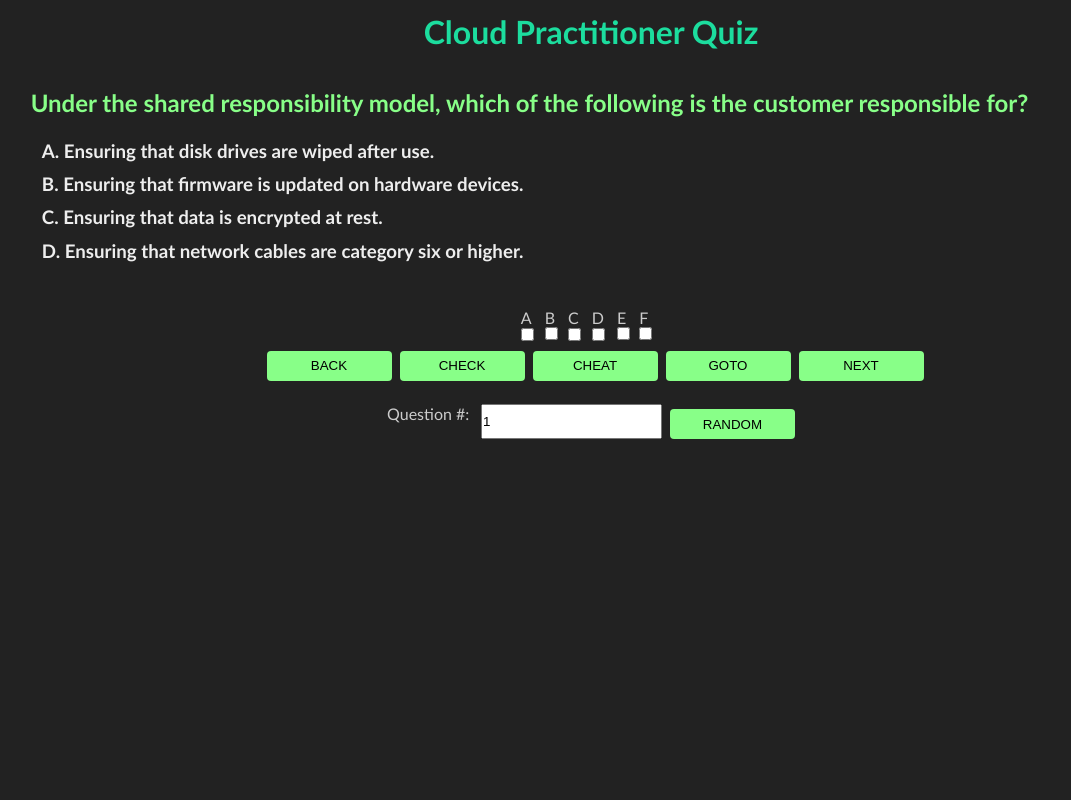
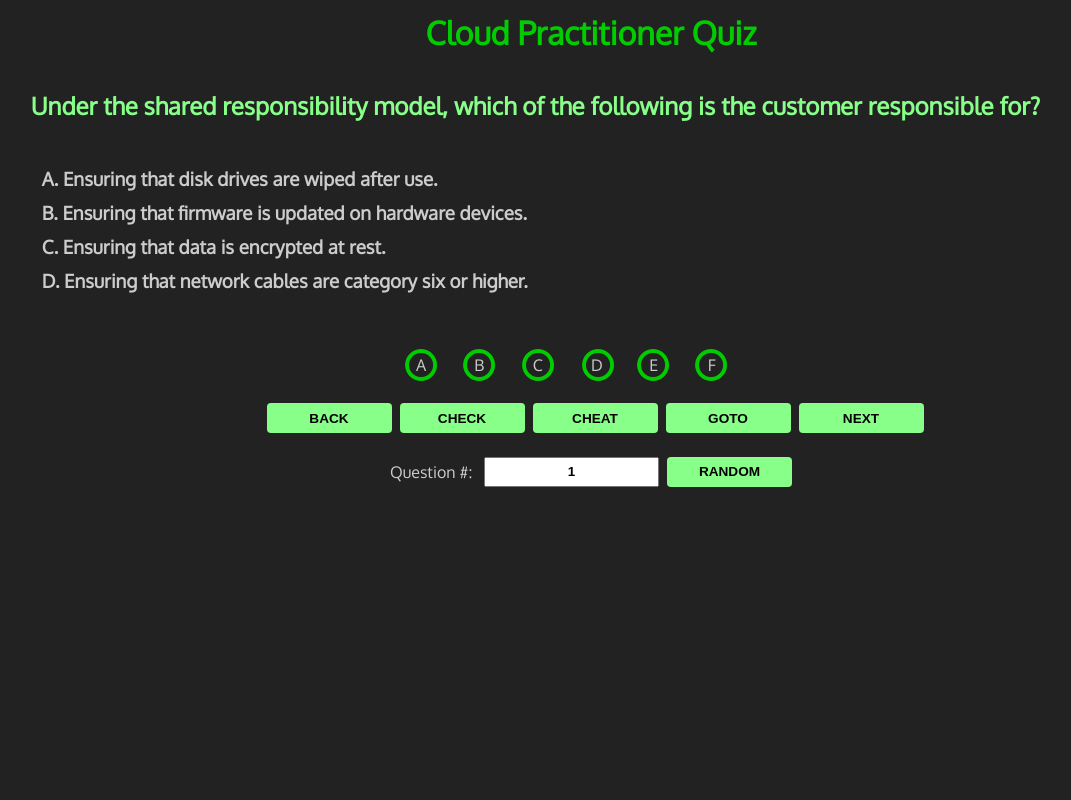
Before and after one commit to peqltta/quiztest, a Flask app: page /quiz in a window 1280 px wide. Shown: the whole page, without its empty margins (17-1088 px from the left). Run offline with Flask 2, Linux system fonts and the light colour scheme.

Commit message:
asdfasdf

```diff
--- a/static/styles.css
+++ b/static/styles.css
@@ -4,14 +4,15 @@
                                            }
 
                                             :root {
-                                               font-family: 'Trebuchet MS', 'Lucida Sans Unicode', 'Lucida Grande', 'Lucida Sans', Arial, sans-serif;
-                                               color: #fff;
+                                               font-family: 'Oxygen', 'Trebuchet MS', 'Lucida Sans Unicode', 'Lucida Grande', 'Lucida Sans', Arial, sans-serif;
+                                               color: #222;
+                                               background-color: #222;
                                                margin: 0;
                                                left: 0;
                                            }
 
                                            body {
-                                               background-color: #222;
+                                               color: #222;
                                                display: flex;
                                                flex-direction: column;
                                                flex-wrap: wrap;
@@ -35,11 +36,11 @@
 
                                            ul {
                                                margin: 2%;
-                                               padding-top 2%;
+                                               padding-top: 1%;
                                            }
 
                                            h1 {
-                                               color: #1CDD9E;
+                                               color: #0c0;
                                                margin: 1%;
                                            }
 
@@ -49,7 +50,9 @@
                                                width: 95%;
                                            }
 
-                                           h3 {}
+                                           h3 {
+                                               color: #ccc;
+                                           }
 
                                            label,
                                            p {
@@ -66,6 +69,7 @@
                                            #buttons {
                                                display: flex;
                                                padding-top: 5px;
+                                               margin-top: 2%;
                                                width: 100%;
                                                justify-content: center;
                                            }
@@ -80,15 +84,11 @@
                                                list-style: none;
                                            }
 
-                                           input[type=checkbox] {
-                                               margin: 1%;
-                                           }
-
                                            input[type=submit] {
-                                               margin-top: 5px;
                                                padding: 0.1em;
                                                margin-left: 0.5rem;
-                                               margin-top: 5px;
+                                               font-weight: bold;
+                                               font-size: 0.85rem;
                                                padding: 0.1em;
                                                background-color: #8f8;
                                                width: 125px;
@@ -102,17 +102,18 @@
                                            }
 
                                            input[type=submit]:hover {
-                                               background-color: #1CDD9E;
+                                               background-color: #0c0;
                                            }
 
                                            input[type=button]:hover {
-                                               background-color: #1CDD9E;
+                                               background-color: #0c0;
                                            }
 
                                            input[type=button] {
-                                               margin-top: 5px;
                                                margin-left: 0.5rem;
                                                padding: 0.1em;
+                                               font-weight: bold;
+                                               font-size: 0.85rem;
                                                background-color: #8f8;
                                                width: 125px;
                                                height: 30px;
@@ -140,6 +141,13 @@
                                               }
                                               input[type=text]{
                                                 margin-left: 1%;
+                                                height: 30px;
+                                                font-weight:bold;
+                                                width: 15%;
+                                                text-align: center;
+                                              }
+                                              #qnum label{
+                                                  padding-top: 5px;
                                               }
                                               #foot {
                                                   display: flex;
@@ -154,3 +162,27 @@
                                                 justify-content: center;
                                                 margin-top: 2%;
                                             }
+                                            #options label{
+                                                width: 5%;
+                                                height: 10%;
+                                                transition: .3s;
+                                                cursor: pointer;
+
+                                            }
+                                            #options label:hover{
+                                                color:#999;
+                                            }
+                                            #options label::after{
+                                                content: ' ';
+                                                display:inline-block;
+                                                width: 32px;
+                                                transform: translateX(-21px) translateY(10px);
+                                                height: 32px;
+                                                background-image:url(/static/circle.png);
+                                            }
+
+                                           input[type=checkbox] {
+                                            width: 0;
+                                            height: 0;
+                                            visibility: hidden;
+                                        }
--- a/templates/main.html
+++ b/templates/main.html
@@ -1,27 +1,31 @@
 <head>
+    <meta charset="UTF-8">
     <link rel="apple-touch-icon" sizes="180x180" href="/static/apple-touch-icon.png">
     <link rel="icon" type="image/png" sizes="32x32" href="/static/favicon-32x32.png">
     <link rel="icon" type="image/png" sizes="16x16" href="/static/favicon-16x16.png">
     <link rel="manifest" href="/static/site.webmanifest">
     <link rel="stylesheet" href="/static/styles.css">
+    <link rel="preconnect" href="https://fonts.googleapis.com">
+<link rel="preconnect" href="https://fonts.gstatic.com" crossorigin>
+<link href="https://fonts.googleapis.com/css2?family=Oxygen&display=swap" rel="stylesheet">
     <title>Cloud Quiz</title>
 </head>
 <script type="text/javascript">
     function checkAnswers() {
         let ans = ' ';
-        if (document.getElementById("A").checked == true) {
+        if (document.getElementById("Ac").checked == true) {
             ans += 'A';
         }
-        if (document.getElementById("B").checked == true) {
+        if (document.getElementById("Bc").checked == true) {
             ans += 'B';
         }
-        if (document.getElementById("C").checked == true) {
+        if (document.getElementById("Cc").checked == true) {
             ans += 'C';
         }
-        if (document.getElementById("D").checked == true) {
+        if (document.getElementById("Dc").checked == true) {
             ans += 'D';
         }
-        if (document.getElementById("E").checked == true) {
+        if (document.getElementById("Ec").checked == true) {
             ans += 'E';
         }
         ans = ans.trim();
@@ -44,6 +48,58 @@
     function randQuest() {
         document.getElementById('qn').value = Math.floor(Math.random() * 670) + 1;
     }
+    function checkBoxes() {
+        if (document.getElementById('Ac').checked)
+        {
+            document.getElementById('Acl').innerHTML = 'X'
+            document.getElementById('Acl').style.color = 'red';
+        } else {
+            document.getElementById('Acl').innerHTML = 'A'
+            document.getElementById('Acl').style.color = 'white';
+
+        }
+        if (document.getElementById('Bc').checked)
+        {
+            document.getElementById('Bcl').innerHTML = 'X'
+            document.getElementById('Bcl').style.color = 'red';
+        } else {
+            document.getElementById('Bcl').innerHTML = 'B'
+            document.getElementById('Bcl').style.color = 'white';
+        }
+        if (document.getElementById('Cc').checked)
+        {
+            document.getElementById('Ccl').innerHTML = 'X'
+            document.getElementById('Ccl').style.color = 'red';
+        } else {
+            document.getElementById('Ccl').innerHTML = 'C'
+            document.getElementById('Ccl').style.color = 'white';
+        }
+        if (document.getElementById('Dc').checked)
+
+        {
+            document.getElementById('Dcl').innerHTML = 'X'
+            document.getElementById('Dcl').style.color = 'red';
+        } else {
+            document.getElementById('Dcl').innerHTML = 'D'
+            document.getElementById('Dcl').style.color = 'white';
+        }
+        if (document.getElementById('Ec').checked)
+        {
+            document.getElementById('Ecl').innerHTML = 'X'
+            document.getElementById('Ecl').style.color = 'red';
+        } else {
+            document.getElementById('Ecl').innerHTML = 'E'
+            document.getElementById('Ecl').style.color = 'white';
+        }
+        if (document.getElementById('Fc').checked)
+        {
+            document.getElementById('Fcl').innerHTML = 'X'
+            document.getElementById('Fcl').style.color = 'red';
+        } else {
+            document.getElementById('Fcl').innerHTML = 'F'
+            document.getElementById('Fcl').style.color = 'white';
+        }
+    }
 </script>
 <header>
     <h1>Cloud Practitioner Quiz</h1>
@@ -59,12 +115,12 @@
                 </li>
                 {%endfor%}
             </ul>
-            <span id="options"><label for='A'>A<input type='checkbox' id='A' value='A' name='A' /><span class="checkmark"></span></label>
-            <label for='B'>B<input type='checkbox' id='B' value='B' name='B' /><span class="checkmark"></span></label>
-            <label for='C'>C<input type='checkbox' id='C' value='C' name='C' /><span class="checkmark"></span></label>
-            <label for='D'>D<input type='checkbox' id='D' value='D' name='D' /><span class="checkmark"></span></label>
-            <label for='E'>E<input type='checkbox' id='E' value='E' name='E' /><span class="checkmark"></span></label>
-            <label for='F'>F<input type='checkbox' id='F' value='F' name='F' /><span class="checkmark"></span></label>
+            <span id="options"><label for='Ac' id="Acl">A</label><input type='checkbox' id='Ac' value='A' name='A' onclick=checkBoxes() />
+            <label for='Bc' id="Bcl">B</label><input type='checkbox' id='Bc' value='B' name='B' onclick=checkBoxes() />
+            <label for='Cc' id="Ccl">C</label><input type='checkbox' id='Cc' value='C' name='C' onclick=checkBoxes() />
+            <label for='Dc' id="Dcl">D</label><input type='checkbox' id='Dc' value='D' name='D' onclick=checkBoxes() />
+            <label for='Ec' id="Ecl">E</label><input type='checkbox' id='Ec' value='E' name='E' onclick=checkBoxes() />
+            <label for='Fc' id="Fcl">F</label><input type='checkbox' id='Fc' value='F' name='F' onclick=checkBoxes() />
             </span><span id='buttons'><input type="submit" name="btn" value="Back" /><input type="button" onclick="checkAnswers()" value="Check" /><input type="button" onclick="showAnswers()" value="Cheat" /><input type="submit" name="btn" value="Goto" /><br><input type="submit" name="btn" value="Next" />
                 </span><span id='qnum'><label for="qn">Question #:</label><input type='text' id="qn" name='qn' value='{{ p }}'/><input type="button" onclick="randQuest()" value="Random" /></span>
             <span id="foot">
```
Also changed, not shown: QADict.json, static/circle.png (added), static/tick.png (added).
